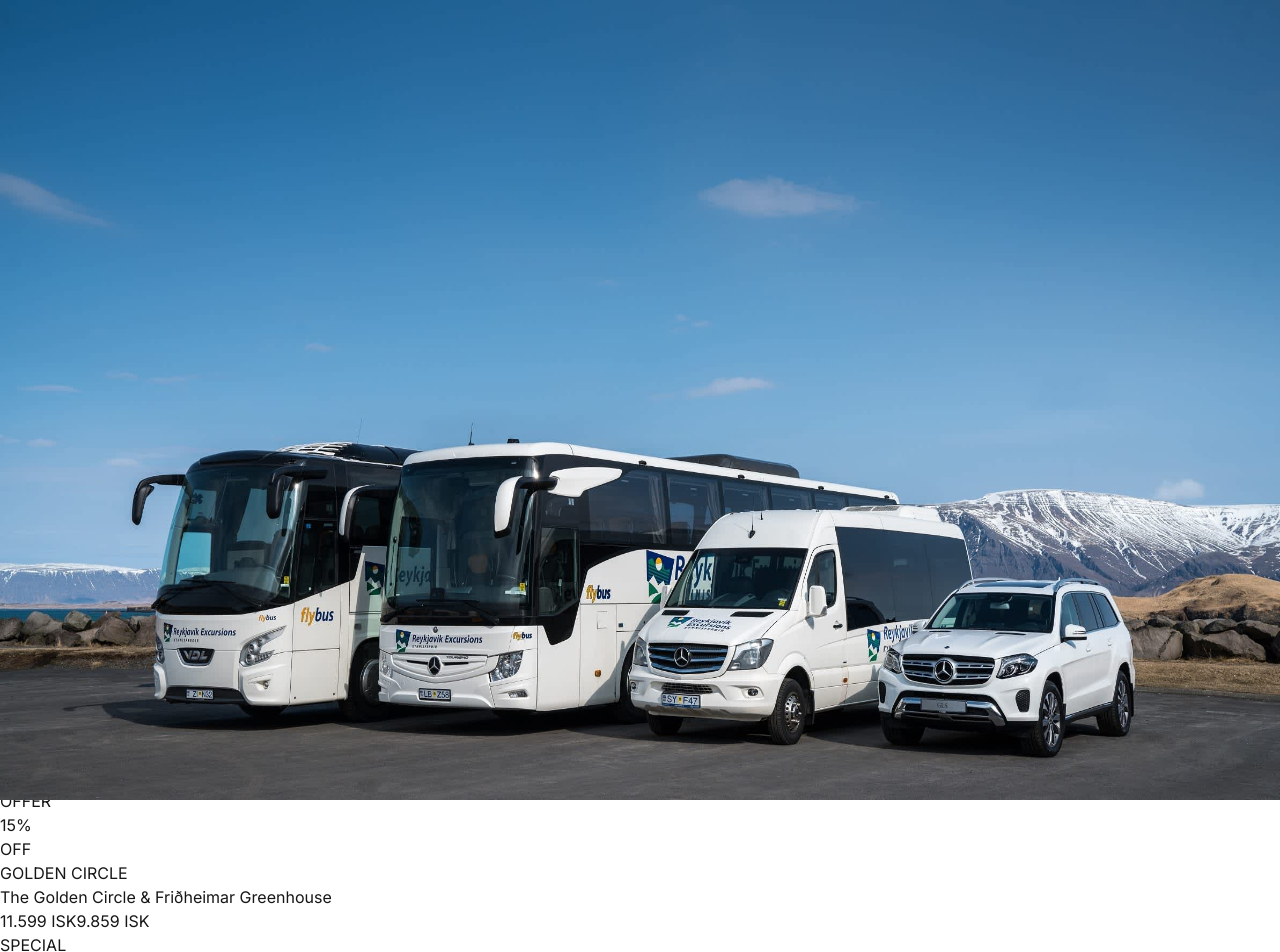
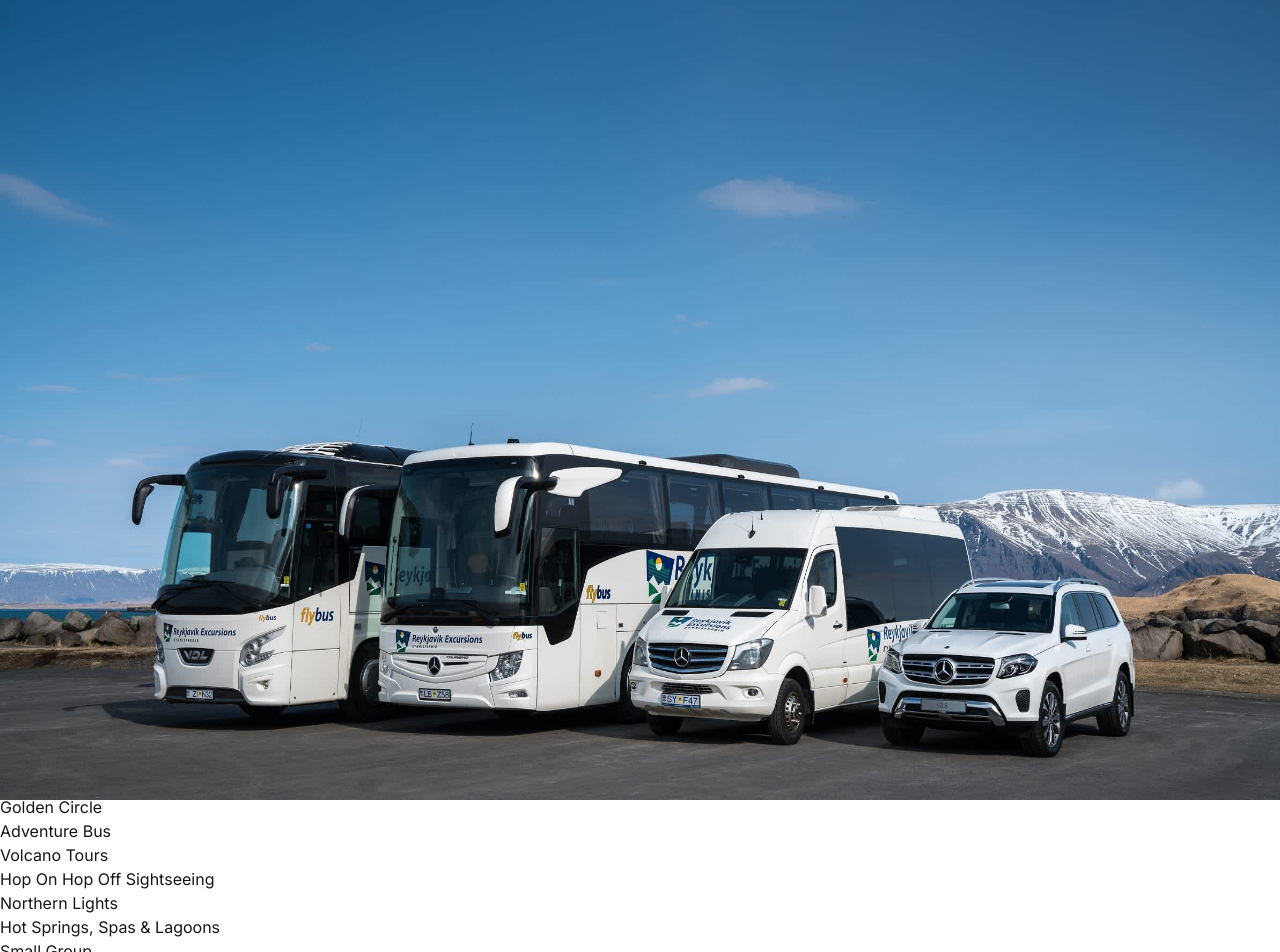
Before and after one commit to SveinnSSR/reykjavikexcursions-chat-demo, a Next.js app: page / in a window 1280 px wide. Shown: the top 952 px of the page. Built offline with nearby package versions, Linux system fonts and the light colour scheme.

Commit message:
Remove duplicate Special Offer badge from tour cards

```diff
--- a/src/components/sections/PopularTours.tsx
+++ b/src/components/sections/PopularTours.tsx
@@ -84,13 +84,6 @@ const PopularTours = () => {
                   fill
                   className="object-cover"
                 />
-                {/* Special Offer Badge */}
-                <div className="absolute top-4 right-4 bg-teal-500 text-white p-2 rounded transform rotate-6">
-                  <div className="text-sm font-bold">SPECIAL</div>
-                  <div className="text-sm font-bold">OFFER</div>
-                  <div className="text-xl font-bold">15%</div>
-                  <div className="text-sm font-bold">OFF</div>
-                </div>
               </div>
 
               {/* Content */}
```
